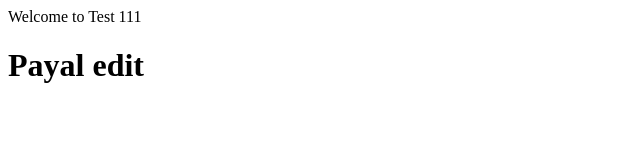
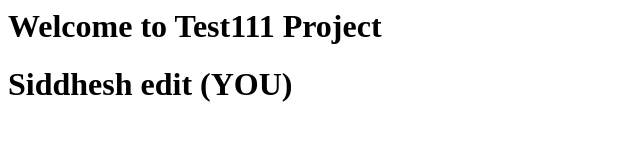
Before and after one commit to siddheshsuryavanshi-arch/Test111, a plain HTML site: page index.html in a window 1280 px wide. Shown: the whole page, without its empty margins (0-640 px from the left). Drawn offline with Linux system fonts and the light colour scheme.

Commit message:
my commit

```diff
--- a/index.html
+++ b/index.html
@@ -1,2 +1,2 @@
-<p> Welcome to Test 111</p>
-<h1>Payal edit</h1>
+<h1>Welcome to Test111 Project</h1>
+<h1>Siddhesh edit (YOU)</h1>
```
